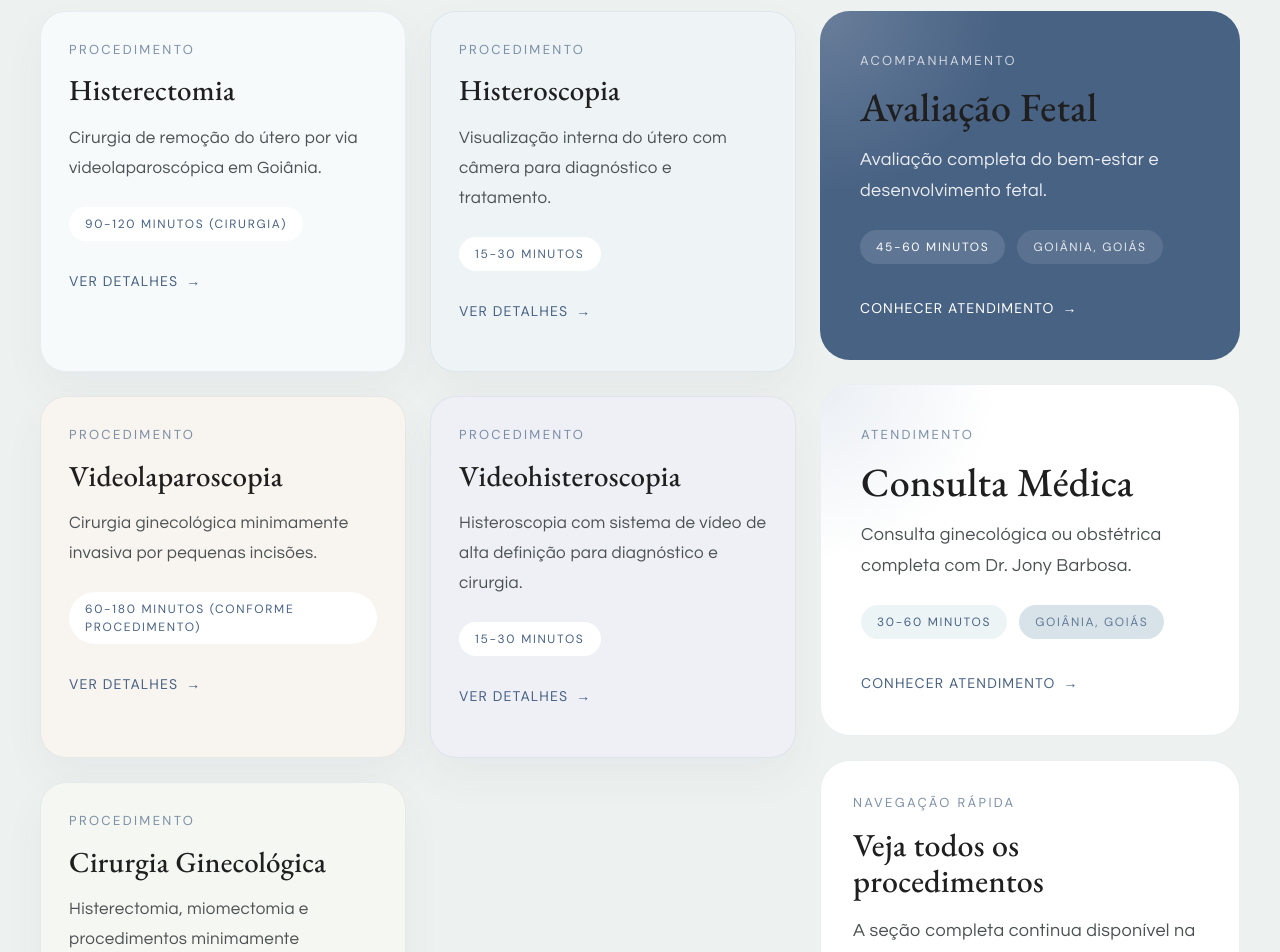
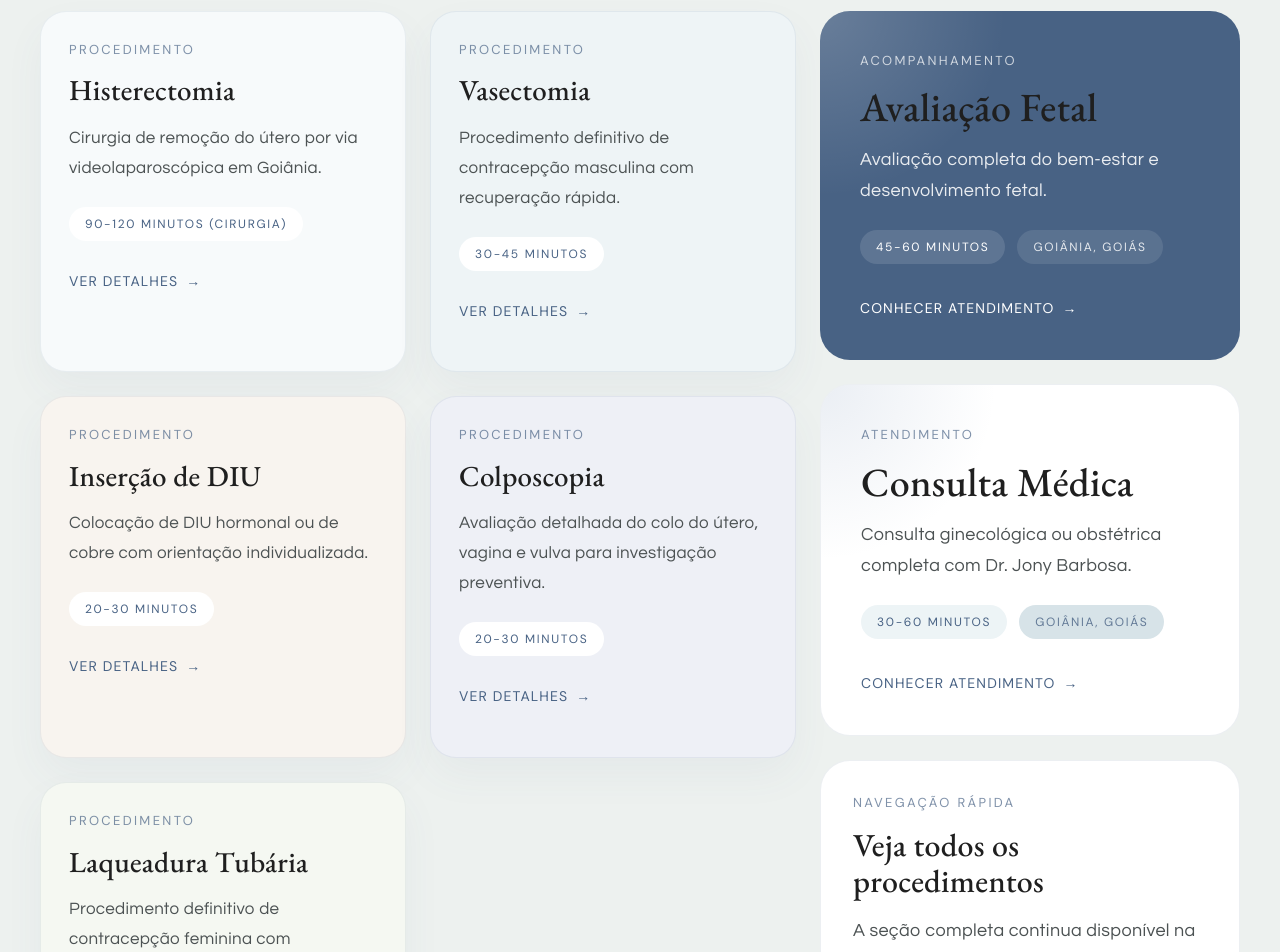
Before and after one commit to marcusbtc/site-dr-jony-barbosa, a Next.js app: page / in a window 1280 px wide. Shown: the part 7380-8332 px from the top of the page. Built offline with nearby package versions, Linux system fonts and the light colour scheme; a web font is replaced by a local one.

Commit message:
Update homepage procedure catalog

```diff
--- a/src/components/ProceduresSection.tsx
+++ b/src/components/ProceduresSection.tsx
@@ -7,7 +7,7 @@ import { servicesExtended } from '../data/services-extended';
 // Helper to filter and type items correctly
 const procedimentos = servicesExtended
   .filter(s => s.category === 'servico')
-  .filter(s => ['videolaparoscopia-goiania', 'histeroscopia-goiania', 'histerectomia-goiania', 'videohisteroscopia-goiania'].includes(s.slug));
+  .filter(s => ['histerectomia-goiania', 'vasectomia-goiania', 'insercao-diu-goiania', 'colposcopia-goiania'].includes(s.slug));
 
 const ProceduresSection: React.FC = () => {
   return (
@@ -15,8 +15,8 @@ const ProceduresSection: React.FC = () => {
       <div className="container mx-auto px-6 lg:px-16 max-w-7xl">
         <Slider
           id="procedimentos-slider"
-          title="Procedimentos Cirúrgicos"
-          subtitle="Cirurgias Minimamente Invasivas com Segurança"
+          title="Procedimentos e Planejamento Familiar"
+          subtitle="Atendimentos ambulatoriais e cirúrgicos com foco em cuidado individualizado"
         >
           {procedimentos.map((proc, i) => (
             <Card
--- a/src/data/services-extended.ts
+++ b/src/data/services-extended.ts
@@ -150,8 +150,8 @@ export const servicesExtended: ExtendedServiceItem[] = [
     relatedServices: [
       'consulta-medica-goiania',
       'ultrassom-mamas-goiania',
-      'histeroscopia-goiania',
-      'videolaparoscopia-goiania'
+      'insercao-diu-goiania',
+      'colposcopia-goiania'
     ],
 
     faq: [
@@ -847,7 +847,7 @@ export const servicesExtended: ExtendedServiceItem[] = [
   },
 
   // ============================================
-  // SERVIÇOS/PROCEDIMENTOS (6)
+  // SERVIÇOS/PROCEDIMENTOS (7)
   // ============================================
   {
     title: 'Avaliação Fetal',
@@ -905,7 +905,7 @@ export const servicesExtended: ExtendedServiceItem[] = [
     whoNeedsIt: ['Miomas volumosos com sangramento intenso', 'Adenomiose refratária a tratamento clínico', 'Prolapso uterino grave', 'Sangramento uterino anormal sem resposta a tratamento', 'Câncer de endométrio ou colo (após avaliação oncológica)'],
     howItWorks: ['Consulta pré-operatória com exames', 'Cirurgia sob anestesia geral', '3-4 pequenas incisões (0,5-1cm) no abdome', 'Remoção do útero por via laparoscópica', 'Internação de 1-2 dias', 'Recuperação completa em 2-4 semanas'],
     benefits: ['Via laparoscópica: menor dor pós-operatória', 'Recuperação mais rápida', 'Cicatrizes mínimas (estética)', 'Menor risco de infecção', 'Retorno às atividades em 2-3 semanas'],
-    relatedServices: ['videolaparoscopia-goiania', 'consulta-medica-goiania', 'ginecologia-goiania'],
+    relatedServices: ['laqueadura-tubaria-goiania', 'consulta-medica-goiania', 'ginecologia-goiania'],
     faq: [{question: 'Histerectomia causa menopausa?', answer: 'Não. Menopausa ocorre quando ovários param de funcionar. Na histerectomia removemos útero, mas ovários são preservados. Você continua ovulando normalmente, apenas não menstrua mais.'}],
     schemaType: 'MedicalProcedure',
     performedAt: 'Goiânia, Goiás',
@@ -913,90 +913,90 @@ export const servicesExtended: ExtendedServiceItem[] = [
   },
 
   {
-    title: 'Histeroscopia',
-    slug: 'histeroscopia-goiania',
-    description: 'Visualização interna do útero com câmera para diagnóstico e tratamento.',
+    title: 'Vasectomia',
+    slug: 'vasectomia-goiania',
+    description: 'Procedimento definitivo de contracepção masculina com recuperação rápida.',
     category: 'servico',
-    metaTitle: 'Histeroscopia em Goiânia | Dr. Jony Barbosa - Diagnóstica e Cirúrgica',
-    metaDescription: 'Histeroscopia diagnóstica e cirúrgica em Goiânia. Remoção de pólipos e miomas. Dr. Jony Barbosa. Agende: (62) 9950-4788',
-    keywords: ['histeroscopia goiânia', 'remoção pólipo útero goiás', 'histeroscopia cirúrgica goiânia'],
-    canonicalUrl: 'https://drjonybarbosa.com.br/servicos/histeroscopia-goiania',
-    longDescription: 'Exame e procedimento que permite visualizar e tratar o interior do útero.',
-    whatIsIt: 'Histeroscopia introduz câmera fina pelo colo uterino para visualizar cavidade uterina. Pode ser diagnóstica (apenas visualização) ou cirúrgica (remove pólipos, miomas submucosos, septo uterino). Feita ambulatorialmente ou com sedação conforme complexidade.',
-    whoNeedsIt: ['Sangramento uterino anormal', 'Pólipos endometriais', 'Mioma submucoso', 'Sinéquias (aderências intrauterinas)', 'Investigação de infertilidade', 'Abortos de repetição'],
-    howItWorks: ['Histeroscopia diagnóstica: ambulatorial, anestesia local', 'Histeroscopia cirúrgica: sedação ou anestesia geral', 'Introdução de histeroscópio pelo colo uterino', 'Visualização da cavidade e ressecção de lesões', 'Procedimento dura 10-30 minutos', 'Alta no mesmo dia'],
-    benefits: ['Diagnóstico e tratamento em mesmo procedimento', 'Minimamente invasivo (sem incisões)', 'Recuperação rápida (1-3 dias)', 'Resolve sangramento anormal', 'Melhora fertilidade quando há lesões intrauterinas'],
-    relatedServices: ['videolaparoscopia-goiania', 'ginecologia-goiania', 'consulta-medica-goiania'],
-    faq: [{question: 'Histeroscopia dói?', answer: 'A diagnóstica ambulatorial causa desconforto leve tipo cólica. A cirúrgica é feita com sedação/anestesia, então não há dor durante. Após, cólica leve controlada com analgésicos.'}],
+    metaTitle: 'Vasectomia em Goiânia | Dr. Jony Barbosa - Planejamento Familiar',
+    metaDescription: 'Vasectomia em Goiânia com técnica segura, recuperação rápida e orientação completa de planejamento familiar. Agende: (62) 9950-4788',
+    keywords: ['vasectomia goiânia', 'planejamento familiar masculino goiás', 'cirurgia contraceptiva masculina goiânia'],
+    canonicalUrl: 'https://drjonybarbosa.com.br/servicos/vasectomia-goiania',
+    longDescription: 'Procedimento cirúrgico definitivo para contracepção masculina com recuperação rápida.',
+    whatIsIt: 'A vasectomia é um procedimento cirúrgico de pequeno porte que interrompe a passagem dos espermatozoides pelos canais deferentes. É uma opção definitiva de planejamento familiar para homens que já definiram o número de filhos ou desejam um método contraceptivo duradouro para o casal.',
+    whoNeedsIt: ['Homens com prole definida', 'Casais que desejam método contraceptivo definitivo', 'Quem busca alternativa à laqueadura tubária', 'Pacientes que não desejam manter uso contínuo de anticoncepcionais', 'Casais em planejamento familiar definitivo'],
+    howItWorks: ['Consulta inicial para avaliação clínica e alinhamento sobre planejamento familiar', 'Procedimento realizado com anestesia local e técnica minimamente invasiva', 'Pequena abertura na bolsa escrotal para acesso aos canais deferentes', 'Bloqueio e secção dos canais deferentes', 'Alta no mesmo dia com orientações de repouso curto', 'Espermograma de controle após o procedimento para confirmar a eficácia'],
+    benefits: ['Método contraceptivo definitivo', 'Recuperação rápida', 'Procedimento ambulatorial', 'Baixo índice de complicações quando realizado com técnica adequada', 'Reduz a necessidade de métodos contraceptivos contínuos no casal'],
+    relatedServices: ['laqueadura-tubaria-goiania', 'consulta-medica-goiania', 'ginecologia-goiania'],
+    faq: [{question: 'A vasectomia faz efeito imediatamente?', answer: 'Não. É necessário manter outro método contraceptivo até o espermograma confirmar ausência de espermatozoides no sêmen, conforme orientação médica.'}],
     schemaType: 'MedicalProcedure',
     performedAt: 'Goiânia, Goiás',
-    estimatedDuration: '15-30 minutos'
+    estimatedDuration: '30-45 minutos'
   },
 
   {
-    title: 'Videolaparoscopia',
-    slug: 'videolaparoscopia-goiania',
-    description: 'Cirurgia ginecológica minimamente invasiva por pequenas incisões.',
+    title: 'Inserção de DIU',
+    slug: 'insercao-diu-goiania',
+    description: 'Colocação de DIU hormonal ou de cobre com orientação individualizada.',
     category: 'servico',
-    metaTitle: 'Videolaparoscopia em Goiânia | Dr. Jony Barbosa - Cirurgia Minimamente Invasiva',
-    metaDescription: 'Videolaparoscopia ginecológica em Goiânia. Tratamento de endometriose, cistos, miomas. Dr. Jony Barbosa. Agende: (62) 9950-4788',
-    keywords: ['videolaparoscopia goiânia', 'cirurgia minimamente invasiva goiás', 'endometriose laparoscopia goiânia'],
-    canonicalUrl: 'https://drjonybarbosa.com.br/servicos/videolaparoscopia-goiania',
-    longDescription: 'Cirurgia através de 3-4 pequenas incisões com câmera e instrumentos especializados.',
-    whatIsIt: 'Videolaparoscopia é técnica cirúrgica que utiliza câmera e instrumentos finos inseridos por pequenas incisões (0,5-1cm) no abdome. Permite tratar endometriose, cistos ovarianos, miomas, gravidez ectópica, laqueadura tubária e outras condições com mínimo trauma.',
-    whoNeedsIt: ['Endometriose com dor pélvica crônica', 'Cistos ovarianos >5cm ou suspeitos', 'Miomas pediculados ou subserosos', 'Gravidez ectópica íntegra', 'Investigação de infertilidade (verificar tubas)', 'Laqueadura tubária definitiva'],
-    howItWorks: ['Cirurgia sob anestesia geral', '3-4 pequenas incisões no abdome', 'Insuflação de CO2 para criar espaço', 'Câmera HD e instrumentos cirúrgicos especializados', 'Realização do procedimento visualizando em monitor', 'Internação de 12-24 horas', 'Recuperação em 7-14 dias'],
-    benefits: ['Incisões mínimas (melhor estética)', 'Menos dor pós-operatória', 'Recuperação 3-4x mais rápida que cirurgia aberta', 'Menor risco de aderências', 'Retorno ao trabalho em 1-2 semanas'],
-    relatedServices: ['histerectomia-goiania', 'consulta-medica-goiania', 'ginecologia-goiania'],
-    faq: [{question: 'Quanto tempo de recuperação da videolaparoscopia?', answer: 'Depende do procedimento. Cirurgias simples: 7-10 dias. Cirurgias complexas (endometriose avançada): 2-3 semanas. Sempre menor que cirurgia aberta equivalente.'}],
+    metaTitle: 'Inserção de DIU em Goiânia | Dr. Jony Barbosa - Contracepção',
+    metaDescription: 'Inserção de DIU hormonal ou de cobre em Goiânia com avaliação cuidadosa e orientação completa. Agende: (62) 9950-4788',
+    keywords: ['inserção diu goiânia', 'diu hormonal goiás', 'diu de cobre goiânia'],
+    canonicalUrl: 'https://drjonybarbosa.com.br/servicos/insercao-diu-goiania',
+    longDescription: 'Procedimento para colocação de DIU hormonal ou de cobre com foco em segurança e conforto.',
+    whatIsIt: 'A inserção de DIU é um procedimento ambulatorial para posicionar o dispositivo intrauterino dentro do útero. Pode ser feita com DIU hormonal ou de cobre, conforme o perfil clínico e os objetivos contraceptivos da paciente.',
+    whoNeedsIt: ['Mulheres que desejam contracepção de longa duração', 'Pacientes que preferem método sem uso diário', 'Quem busca alternativa à pílula anticoncepcional', 'Mulheres em pós-parto ou pós-aborto, conforme avaliação', 'Pacientes que desejam método reversível de alta eficácia'],
+    howItWorks: ['Consulta para avaliação clínica e escolha do tipo de DIU', 'Exame ginecológico prévio e, quando necessário, ultrassonografia', 'Inserção ambulatorial com técnica asséptica', 'Orientações sobre desconforto esperado e sinais de alerta', 'Revisão do posicionamento conforme necessidade', 'Acompanhamento após o procedimento'],
+    benefits: ['Alta eficácia contraceptiva', 'Longa duração', 'Método reversível', 'Reduz falhas associadas ao esquecimento de medicações', 'Opções hormonais e não hormonais conforme o perfil da paciente'],
+    relatedServices: ['consulta-medica-goiania', 'ginecologia-goiania', 'colposcopia-goiania'],
+    faq: [{question: 'A inserção de DIU dói muito?', answer: 'A intensidade varia conforme cada paciente, mas geralmente o desconforto é breve e controlável. A avaliação prévia ajuda a definir a melhor forma de realizar o procedimento com mais conforto.'}],
     schemaType: 'MedicalProcedure',
     performedAt: 'Goiânia, Goiás',
-    estimatedDuration: '60-180 minutos (conforme procedimento)'
+    estimatedDuration: '20-30 minutos'
   },
 
   {
-    title: 'Videohisteroscopia',
-    slug: 'videohisteroscopia-goiania',
-    description: 'Histeroscopia com sistema de vídeo de alta definição para diagnóstico e cirurgia.',
+    title: 'Colposcopia',
+    slug: 'colposcopia-goiania',
+    description: 'Avaliação detalhada do colo do útero, vagina e vulva para investigação preventiva.',
     category: 'servico',
-    metaTitle: 'Videohisteroscopia em Goiânia | Dr. Jony Barbosa',
-    metaDescription: 'Videohisteroscopia diagnóstica e cirúrgica em Goiânia com alta definição. Dr. Jony Barbosa. Agende: (62) 9950-4788',
-    keywords: ['videohisteroscopia goiânia', 'histeroscopia hd goiás', 'pólipo útero cirurgia goiânia'],
-    canonicalUrl: 'https://drjonybarbosa.com.br/servicos/videohisteroscopia-goiania',
-    longDescription: 'Histeroscopia com câmera de alta definição e sistema de vídeo para precisão diagnóstica.',
-    whatIsIt: 'Videohisteroscopia é histeroscopia realizada com sistema de vídeo HD que permite visualização ampliada e detalhada da cavidade uterina. A imagem ampliada facilita identificação de lesões pequenas e melhora precisão cirúrgica na remoção de pólipos, miomas e septos.',
-    whoNeedsIt: ['Sangramento uterino anormal', 'Pólipos endometriais', 'Espessamento endometrial em pós-menopausa', 'Mioma submucoso pequeno', 'Septo uterino', 'Remoção de DIU retido'],
-    howItWorks: ['Sistema de vídeo HD conectado ao histeroscópio', 'Visualização ampliada em monitor', 'Permite documentação em foto/vídeo', 'Maior precisão na ressecção de lesões', 'Mesma técnica da histeroscopia, com melhor visualização'],
-    benefits: ['Imagem HD permite detectar lesões menores', 'Documentação visual para acompanhamento', 'Maior precisão cirúrgica', 'Paciente pode ver imagens após (se desejar)'],
-    relatedServices: ['histeroscopia-goiania', 'videolaparoscopia-goiania', 'ginecologia-goiania'],
-    faq: [{question: 'Qual diferença entre histeroscopia e videohisteroscopia?', answer: 'Tecnicamente são a mesma coisa. "Vídeo" refere-se ao sistema de câmera HD acoplado. Atualmente a maioria das histeroscopias usa sistema de vídeo.'}],
+    metaTitle: 'Colposcopia em Goiânia | Dr. Jony Barbosa - Exame do Colo do Útero',
+    metaDescription: 'Colposcopia em Goiânia para investigação do colo do útero, HPV e alterações no preventivo. Agende: (62) 9950-4788',
+    keywords: ['colposcopia goiânia', 'exame colo do útero goiás', 'hpv colposcopia goiânia'],
+    canonicalUrl: 'https://drjonybarbosa.com.br/servicos/colposcopia-goiania',
+    longDescription: 'Exame ginecológico que amplia a visualização do colo do útero para investigação de alterações.',
+    whatIsIt: 'A colposcopia é um exame realizado com aparelho de aumento que permite avaliar de forma detalhada o colo do útero, a vagina e a vulva. É indicada principalmente quando há alterações no preventivo, suspeita de HPV ou necessidade de investigar lesões precursoras.',
+    whoNeedsIt: ['Pacientes com preventivo alterado', 'Suspeita de HPV', 'Investigação de lesões no colo do útero', 'Acompanhamento de alterações cervicais', 'Avaliação complementar após exame ginecológico'],
+    howItWorks: ['Consulta e revisão dos exames prévios', 'Exame ginecológico com visualização ampliada por colposcópio', 'Aplicação de soluções específicas para destacar áreas suspeitas', 'Registro das alterações encontradas', 'Biópsia direcionada quando necessário', 'Definição de acompanhamento ou tratamento conforme o resultado'],
+    benefits: ['Ajuda na detecção precoce de alterações cervicais', 'Permite investigação mais precisa', 'Pode ser feita em ambiente ambulatorial', 'Direciona conduta e acompanhamento com mais segurança'],
+    relatedServices: ['consulta-medica-goiania', 'ginecologia-goiania', 'insercao-diu-goiania'],
+    faq: [{question: 'Colposcopia substitui o preventivo?', answer: 'Não. A colposcopia é complementar ao preventivo e costuma ser indicada quando o resultado do Papanicolau ou o exame ginecológico mostram necessidade de investigação mais detalhada.'}],
     schemaType: 'MedicalProcedure',
     performedAt: 'Goiânia, Goiás',
-    estimatedDuration: '15-30 minutos'
+    estimatedDuration: '20-30 minutos'
   },
 
   {
-    title: 'Cirurgia Ginecológica',
-    slug: 'cirurgia-ginecologica-goiania',
-    description: 'Histerectomia, miomectomia e procedimentos minimamente invasivos.',
+    title: 'Laqueadura Tubária',
+    slug: 'laqueadura-tubaria-goiania',
+    description: 'Procedimento definitivo de contracepção feminina com planejamento e segurança.',
     category: 'servico',
-    metaTitle: 'Cirurgia Ginecológica em Goiânia | Dr. Jony Barbosa',
-    metaDescription: 'Cirurgia ginecológica minimamente invasiva em Goiânia: histerectomia, miomectomia, laparoscopia. Dr. Jony Barbosa. Agende: (62) 9950-4788',
-    keywords: ['cirurgia ginecológica goiânia', 'miomectomia goiás', 'histerectomia laparoscópica goiânia'],
-    canonicalUrl: 'https://drjonybarbosa.com.br/servicos/cirurgia-ginecologica-goiania',
-    longDescription: 'Cirurgias ginecológicas realizadas preferencialmente por técnicas minimamente invasivas.',
-    whatIsIt: 'Conjunto de procedimentos cirúrgicos para tratamento de condições ginecológicas. Dr. Jony Barbosa é habilitado em cirurgias minimamente invasivas (videolaparoscopia e videohisteroscopia), que resultam em menor trauma, recuperação mais rápida e melhor resultado estético. Inclui histerectomia, miomectomia, tratamento de endometriose, cistos ovarianos e muito mais.',
-    whoNeedsIt: ['Miomas uterinos sintomáticos', 'Endometriose com dor pélvica', 'Cistos ovarianos complexos ou volumosos', 'Sangramento uterino anormal refratário', 'Prolapso genital', 'Necessidade de laqueadura tubária'],
-    howItWorks: ['Consulta pré-operatória detalhada', 'Avaliação com exames de imagem (ultrassom/ressonância)', 'Cirurgia sob anestesia geral', 'Técnica minimamente invasiva quando possível', 'Internação de 1-2 dias', 'Acompanhamento pós-operatório'],
-    benefits: ['Preferência por técnicas minimamente invasivas', 'Menor dor e trauma cirúrgico', 'Recuperação mais rápida', 'Cicatrizes menores', 'Retorno precoce às atividades', 'Menor risco de complicações'],
-    relatedServices: ['videolaparoscopia-goiania', 'histerectomia-goiania', 'histeroscopia-goiania'],
+    metaTitle: 'Laqueadura Tubária em Goiânia | Dr. Jony Barbosa - Planejamento Familiar',
+    metaDescription: 'Laqueadura tubária em Goiânia com avaliação individualizada e foco em planejamento familiar definitivo. Agende: (62) 9950-4788',
+    keywords: ['laqueadura tubária goiânia', 'laqueadura goiás', 'planejamento familiar definitivo goiânia'],
+    canonicalUrl: 'https://drjonybarbosa.com.br/servicos/laqueadura-tubaria-goiania',
+    longDescription: 'Procedimento cirúrgico definitivo para contracepção feminina com avaliação individualizada.',
+    whatIsIt: 'A laqueadura tubária é um método contraceptivo definitivo que bloqueia as trompas, impedindo o encontro entre óvulo e espermatozoide. Pode ser planejada em contexto cirúrgico apropriado, sempre com avaliação clínica, orientações detalhadas e respeito às normas vigentes para planejamento familiar.',
+    whoNeedsIt: ['Mulheres com prole definida', 'Pacientes que desejam método contraceptivo definitivo', 'Quem busca alternativa ao uso prolongado de anticoncepcionais', 'Casais em planejamento familiar definitivo', 'Pacientes que desejam discutir esterilização cirúrgica com avaliação médica'],
+    howItWorks: ['Consulta para avaliação clínica e orientação sobre o caráter definitivo do método', 'Planejamento do momento cirúrgico mais adequado', 'Procedimento realizado em ambiente hospitalar', 'Bloqueio ou secção das trompas conforme a técnica indicada', 'Recuperação pós-operatória com acompanhamento médico', 'Revisão após o procedimento com orientações sobre retorno às atividades'],
+    benefits: ['Método definitivo de alta eficácia', 'Reduz dependência de métodos de uso contínuo', 'Possibilidade de planejamento familiar mais previsível', 'Realização com acompanhamento médico e segurança'],
+    relatedServices: ['vasectomia-goiania', 'consulta-medica-goiania', 'histerectomia-goiania'],
     faq: [
-      {question: 'Todas cirurgias podem ser feitas por videolaparoscopia?', answer: 'A maioria sim. Dr. Jony avalia cada caso individualmente. Algumas condições (massas muito volumosas, aderências extensas) podem necessitar cirurgia aberta, mas mesmo assim priorizamos a menor incisão possível.'},
-      {question: 'Quanto tempo de afastamento após cirurgia ginecológica?', answer: 'Depende do procedimento. Histeroscopia: 3-5 dias. Laparoscopia simples: 7-14 dias. Histerectomia: 2-4 semanas. Sempre menor que cirurgia aberta equivalente.'}
+      {question: 'Laqueadura tubária é reversível?', answer: 'A laqueadura deve ser encarada como método definitivo. Embora existam tentativas de reversão em contextos específicos, o procedimento deve ser escolhido apenas quando houver convicção sobre o planejamento familiar.'},
+      {question: 'Qual a diferença entre laqueadura e DIU?', answer: 'O DIU é um método reversível de longa duração. Já a laqueadura é definitiva e exige avaliação específica antes de ser indicada.'}
     ],
     schemaType: 'MedicalProcedure',
     performedAt: 'Goiânia, Goiás',
-    estimatedDuration: '60-180 minutos'
+    estimatedDuration: '60-90 minutos'
   }
 ];
 
```
Also changed, not shown: next.config.mjs (+24 -1 lines).
